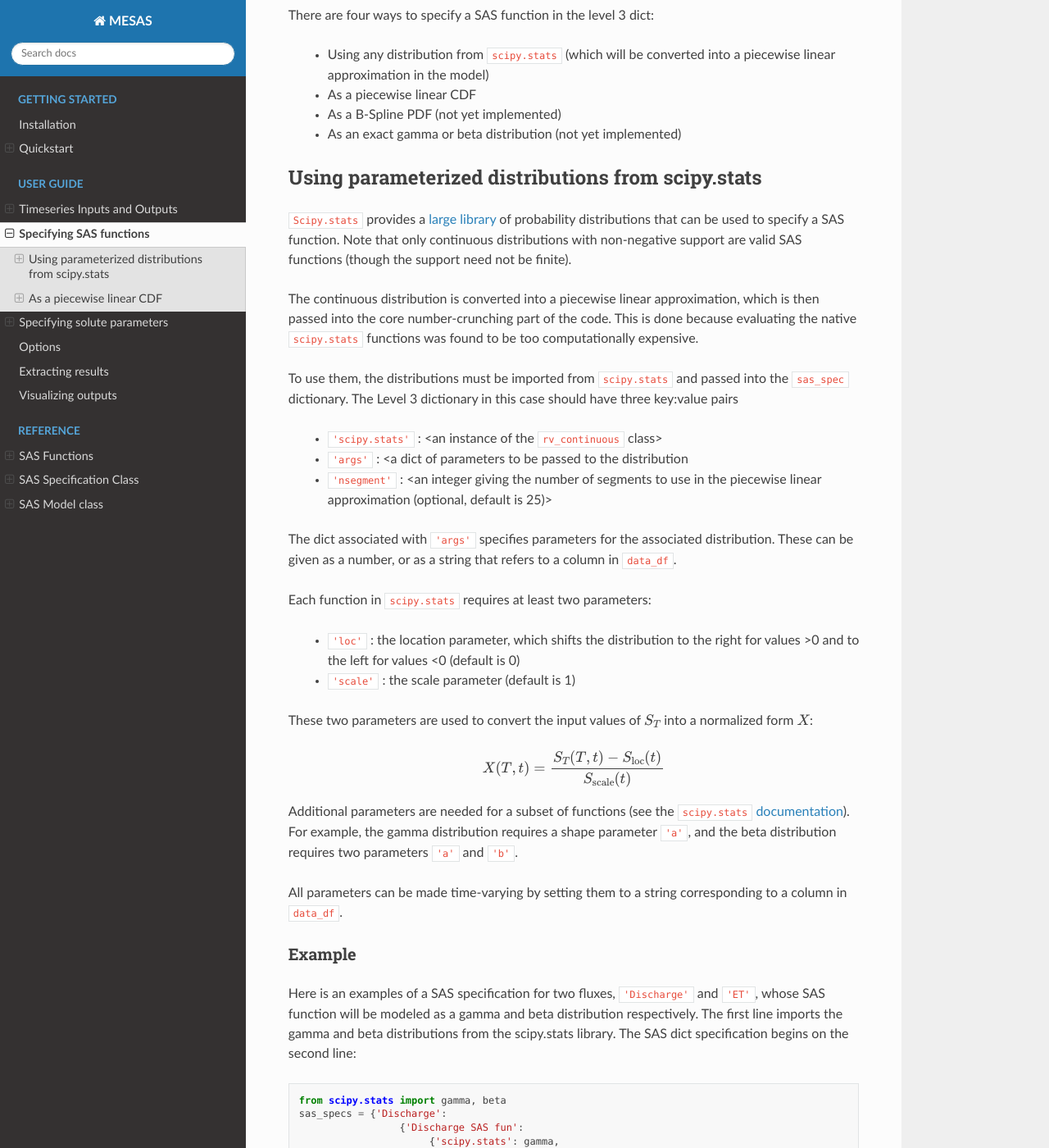
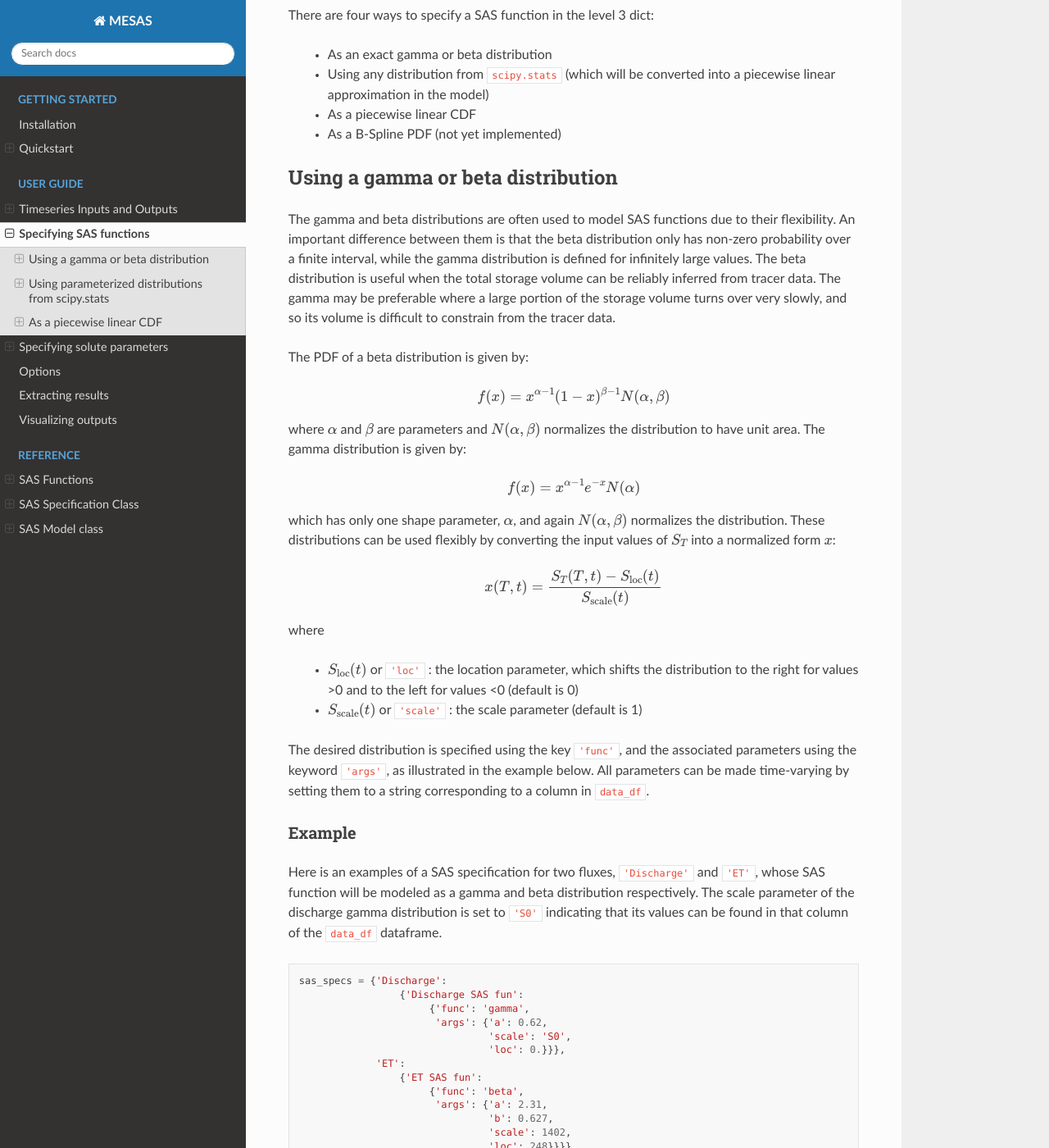
Before and after one commit to sami-m-g/mesas, a Sphinx documentation site: the page built from doc/sasspec.rst, in a window 1280 px wide and 1400 px high, scrolled down 857 px. Shown: the whole window at 82% size. Built offline with Sphinx 7.4.7 and the Read the Docs theme 2.0.0, drawn with Linux system fonts in a browser that asks for light colours; some of the changed text lies outside the part shown.

Commit message:
Updated the documentation

```diff
--- a/doc/sasspec.rst
+++ b/doc/sasspec.rst
@@ -23,10 +23,70 @@ Level 3: ``key:value`` pairs giving properties of the SAS function
 
 There are four ways to specify a SAS function in the level 3 dict:
 
+ - As an exact gamma or beta distribution
  - Using any distribution from ``scipy.stats`` (which will be converted into a piecewise linear approximation in the model)
  - As a piecewise linear CDF
  - As a B-Spline PDF (not yet implemented)
- - As an exact gamma or beta distribution (not yet implemented)
+
+----------------------------------
+Using a gamma or beta distribution
+----------------------------------
+
+The gamma and beta distributions are often used to model SAS functions due to their flexibility. An important difference between them is that the beta distribution only has non-zero probability over a finite interval, while the gamma distribution is defined for infinitely large values. The beta distribution is useful when the total storage volume can be reliably inferred from tracer data. The gamma may be preferable where a large portion of the storage volume turns over very slowly, and so its volume is difficult to constrain from the tracer data.
+
+The PDF of a beta distribution is given by:
+
+.. math:: f(x)=x^{\alpha-1}(1-x)^{\beta-1}N(\alpha,\beta)
+
+..
+
+where :math:`\alpha` and :math:`\beta` are parameters and :math:`N(\alpha,\beta)` normalizes the distribution to have unit area. The gamma distribution is given by:
+
+.. math:: f(x)=x^{\alpha-1}e^{-x}N(\alpha)
+
+..
+
+which has only one shape parameter, :math:`\alpha`, and again :math:`N(\alpha,\beta)` normalizes the distribution. These distributions can be used flexibly by converting the input values of :math:`S_T` into a normalized form :math:`x`:
+
+.. math:: x(T,t)=\frac{S_T(T,t) - S_\mathrm{loc}(t)}{S_\mathrm{scale}(t)}
+
+..
+
+where
+
+ - :math:`S_\mathrm{loc}(t)` or ``'loc'`` : the location parameter, which shifts the distribution to the right for values >0 and to the left for values <0 (default is 0)
+ - :math:`S_\mathrm{scale}(t)` or ``'scale'`` : the scale parameter (default is 1)
+
+The desired distribution is specified using the key ``'func'``, and the associated parameters using the keyword ``'args'``, as illustrated in the example below. All parameters can be made time-varying by setting them to a string corresponding to a column in ``data_df``.
+
++++++++
+Example
++++++++
+
+Here is an examples of a SAS specification for two fluxes, ``'Discharge'`` and ``'ET'``, whose SAS function will be modeled as a gamma and beta distribution respectively. The scale parameter of the discharge gamma distribution is set to ``'S0'`` indicating that its values can be found in that column of the ``data_df`` dataframe.
+
+.. testcode:: ['a']
+
+    sas_specs = {'Discharge':
+                     {'Discharge SAS fun':
+                          {'func': 'gamma',
+                           'args': {'a': 0.62,
+                                    'scale': 'S0',
+                                    'loc': 0.}}},
+                 'ET':
+                     {'ET SAS fun':
+                          {'func': 'beta',
+                           'args': {'a': 2.31,
+                                    'b': 0.627,
+                                    'scale': 1402,
+                                    'loc': 248}}}}
+
+In this case the model will look for columns in ``data_df`` called ``'Discharge'`` and ``'ET'``, and assume the values in these columns are timeseries of outflows from the control volume. Note that the values in these columns must be in the same units.
+
+The ``'Discharge'`` flux has a single component SAS function named 'Discharge SAS fun'. Since there is only one component SAS function for the 'Discharge' flux there does not need to be a column in the dataframe called 'Discharge SAS fun'. We specify the SAS function as a gamma distribution with the key:value pair ``'scipy.stats': gamma``. The distribution properties are set in the dictionary labeled ``'args'``. The gamma distribution with shape parameter ``'a'`` which is here set to ``0.62``.
+
+The 'ET' flux has a SAS function named ``'ET SAS fun'``.  This is specified to be a beta distribution, which has two shape parameters: ``'a'`` and ``'b'``.  As before, these are set in the ``'args'`` dictionary, along with the scale and shape parameters.
+
 
 --------------------------------------------------
 Using parameterized distributions from scipy.stats
@@ -36,9 +96,10 @@ Using parameterized distributions from scipy.stats
 
 The continuous distribution is converted into a piecewise linear approximation, which is then passed into the core number-crunching part of the code. This is done because evaluating the native ``scipy.stats`` functions was found to be too computationally expensive.
 
-To use them, the distributions must be imported from ``scipy.stats`` and passed into the ``sas_spec`` dictionary. The Level 3 dictionary in this case should have three key:value pairs
+To use them, the distributions are specified using the same format as above, but with the additional key ``'use': 'scipy.stats'``. The Level 3 dictionary in this case should therefore have four key:value pairs
 
- - ``'scipy.stats'`` : <an instance of the ``rv_continuous`` class>
+ - ``'func'`` : <a string giving the name of a ``scipy.stats`` distribution>
+ - ``'use'`` : ``'scipy.stats'``
  - ``'args'`` : <a dict of parameters to be passed to the distribution
  - ``'nsegment'`` : <an integer giving the number of segments to use in the piecewise linear approximation (optional, default is 25)>
 
@@ -49,15 +110,13 @@ Each function in ``scipy.stats`` requires at least two parameters:
  - ``'loc'`` : the location parameter, which shifts the distribution to the right for values >0 and to the left for values <0 (default is 0)
  - ``'scale'`` : the scale parameter (default is 1)
 
-These two parameters are used to convert the input values of :math:`S_T` into a normalized form :math:`X`:
+These two parameters are used to convert the input values of :math:`S_T` into a normalized form :math:`x`:
 
-.. math:: X(T,t)=\frac{S_T(T,t) - S_\mathrm{loc}(t)}{S_\mathrm{scale}(t)}
+.. math:: x(T,t)=\frac{S_T(T,t) - S_\mathrm{loc}(t)}{S_\mathrm{scale}(t)}
 
 ..
 
 Additional parameters are needed for a subset of functions (see the ``scipy.stats`` `documentation <https://docs.scipy.org/doc/scipy/reference/stats.html>`_). For example, the gamma distribution requires a shape parameter ``'a'``, and the beta distribution requires two parameters ``'a'`` and ``'b'``.
-
-All parameters can be made time-varying by setting them to a string corresponding to a column in ``data_df``.
 
 +++++++
 Example
@@ -65,19 +124,21 @@ Example
 
 Here is an examples of a SAS specification for two fluxes, ``'Discharge'`` and ``'ET'``, whose SAS function will be modeled as a gamma and beta distribution respectively. The first line imports the gamma and beta distributions from the scipy.stats library. The SAS dict specification begins on the second line:
 
-.. testcode:: ['a']
+.. testcode:: ['b']
 
     from scipy.stats import gamma, beta
     sas_specs = {'Discharge':
                      {'Discharge SAS fun':
-                          {'scipy.stats': gamma,
+                          {'func': gamma,
+                           'use': 'scipy.stats',
                            'args': {'a': 0.62,
                                     'scale': 5724.,
                                     'loc': 0.},
                            'nsegment': 50}},
                  'ET':
                      {'ET SAS fun':
-                          {'scipy.stats': beta,
+                          {'func': 'beta',
+                           'use': 'scipy.stats',
                            'args': {'a': 2.31,
                                     'b': 0.627,
                                     'scale': 1402,
@@ -85,17 +146,11 @@ Here is an examples of a SAS specification for two fluxes, ``'Discharge'`` and `
                            'nsegment': 50}}}
 
 
-In this case the model will look for columns in ``data_df`` called ``'Discharge'`` and ``'ET'``, and assume the values in these columns are timeseries of outflows from the control volume. Note that the values in these columns must be in the same units.
-
-The ``'Discharge'`` flux has a single component SAS function named 'Discharge SAS fun'. Since there is only one component SAS function for the 'Discharge' flux there does not need to be a column in the dataframe called 'Discharge SAS fun'. We specify the SAS function as a gamma distribution with the key:value pair ``'scipy.stats': gamma``. The distribution properties are set in the dictionary labeled ``'args'``. The gamma distribution with shape parameter ``'a'`` which is here set to ``0.62``.
-
-The 'ET' flux has a SAS function named ``'ET SAS fun'``.  This is specified to be a beta distribution, which has two shape parameters: ``'a'`` and ``'b'``.  As before, these are set in the ``'args'`` dictionary, along with the scale and shape parameters.
-
 -------------------------
 As a piecewise linear CDF
 -------------------------
 
-The second way to specify a SAS function is to supply the breakpoints of a piecewise linear cumulative distribution (i.e. a piecewise constant PDF).
+A SAS function can be specified by supplying the breakpoints of a piecewise linear cumulative distribution (i.e. a piecewise constant PDF).
 
 At minimum, the values of :math:`S_T` (corresponding to breakpoints in the piecewise linear approximation) must be supplied. These are given by the ``'ST'`` key, which must be associated with a list of strictly-increasing non-negative values. Non-increasing or negative values in this list will result in an error. The first value does not need to be zero. The values can be given as a fixed number, or as a string referring to a column in ``data_df``.
 
@@ -107,7 +162,7 @@ Example
 
 Here is an example, where storage is given in units of millimeters:
 
-.. testcode:: ['b']
+.. testcode:: ['c']
 
     sas_specs = {'Discharge':
                     {'Discharge SAS fun':
```
